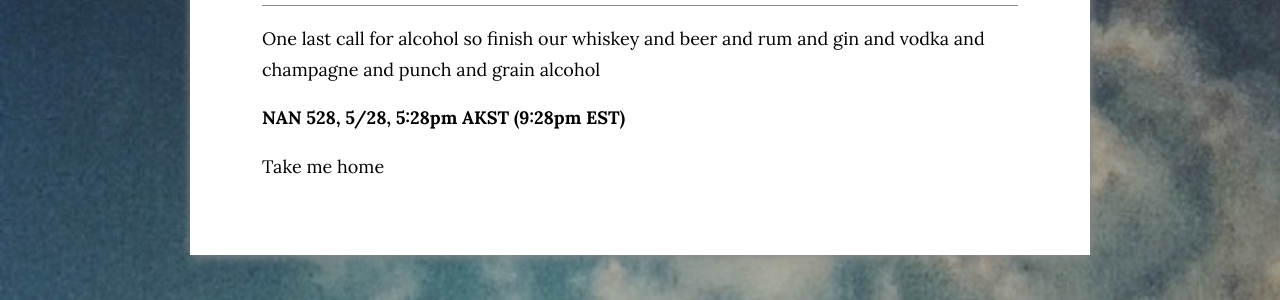
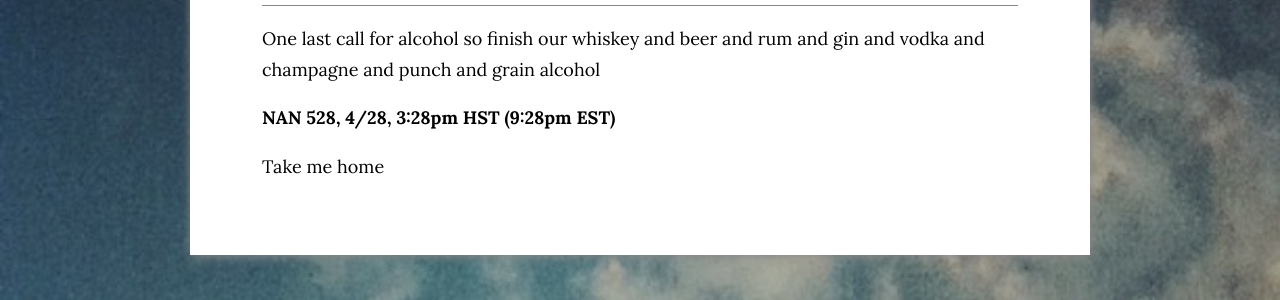
Before and after one commit to bunsenmcdubbs/bunsenmcdubbs.github.io, a Jekyll site: the page built from _posts/2017-04-25-closing-time.md, in a window 1280 px wide. Shown: the part 166-466 px from the top of the page. Built offline with Jekyll 4.4.1, drawn with Linux system fonts in a browser that asks for light colours; nearby versions of some CDN libraries.

Commit message:
fix date

```diff
--- a/_posts/2017-04-25-closing-time.md
+++ b/_posts/2017-04-25-closing-time.md
@@ -9,6 +9,6 @@ no-lede: true
 
 One last call for alcohol so finish our whiskey and beer and rum and gin and vodka and champagne and punch and grain alcohol
 
-**NAN 528, 5/28, 5:28pm AKST (9:28pm EST)**
+**NAN 528, 4/28, 3:28pm HST (9:28pm EST)**
 
 Take me home
```
